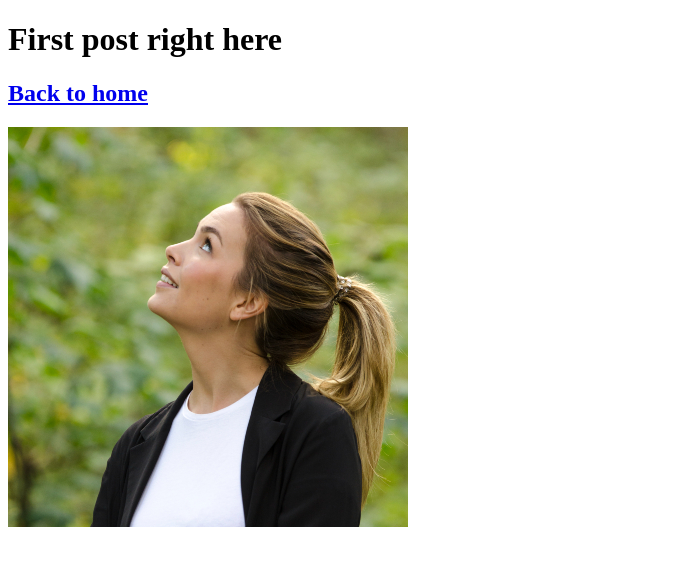
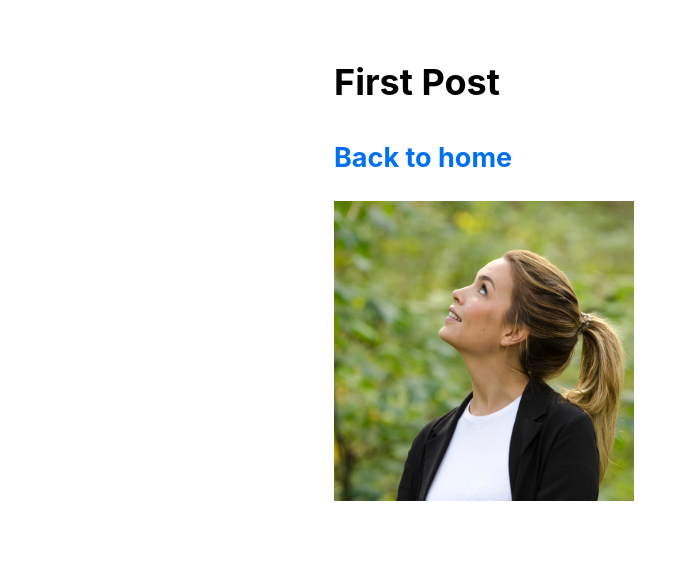
Before and after one commit to emmajosefina/next-project, a Next.js app: page /posts/first-post in a window 1280 px wide. Shown: the top 566 px of the page, without its empty margins (0-689 px from the left). Built offline with nearby package versions, Linux system fonts and the light colour scheme.

Commit message:
adding global css

```diff
--- /dev/null
+++ b/components/layout.js
@@ -0,0 +1,5 @@
+import styles from "./layout.module.css"
+
+export default function Layout({ children }) {
+  return <div className={styles.container}>{children}</div>
+}
--- /dev/null
+++ b/components/layout.module.css
@@ -0,0 +1,5 @@
+.container {
+    max-width: 36rem;
+    padding: 0 1rem;
+    margin: 3rem auto 6rem;
+  }
--- /dev/null
+++ b/pages/_app.js
@@ -0,0 +1,5 @@
+import "../styles/global.css"
+
+export default function App({ Component, pageProps }) {
+  return <Component {...pageProps} />
+}
--- a/pages/posts/first-post.js
+++ b/pages/posts/first-post.js
@@ -1,21 +1,28 @@
 import Link from "next/link"
 import Image from "next/image"
+import Head from "next/head"
+import Layout from "../../components/layout"
 
 export default function FirstPost() {
   return (
-    <>
-      <h1>First post right here</h1>
+    <Layout>
+      <Head>
+        <title>First post</title>
+      </Head>
+
+      <h1>First Post</h1>
       <h2>
         <Link href="/">
           <a>Back to home</a>
         </Link>
       </h2>
+
       <Image
         src="/profile.jpg"
-        height={400}
-        width={400}
+        height={300}
+        width={300}
         alt="Picture of Emma"
       />
-    </>
+    </Layout>
   )
 }
--- /dev/null
+++ b/styles/global.css
@@ -0,0 +1,27 @@
+html,
+body {
+  padding: 0;
+  margin: 0;
+  font-family: -apple-system, BlinkMacSystemFont, Segoe UI, Roboto, Oxygen, Ubuntu,
+    Cantarell, Fira Sans, Droid Sans, Helvetica Neue, sans-serif;
+  line-height: 1.6;
+  font-size: 18px;
+}
+
+* {
+  box-sizing: border-box;
+}
+
+a {
+  color: #0070f3;
+  text-decoration: none;
+}
+
+a:hover {
+  text-decoration: underline;
+}
+
+img {
+  max-width: 100%;
+  display: block;
+}
```
